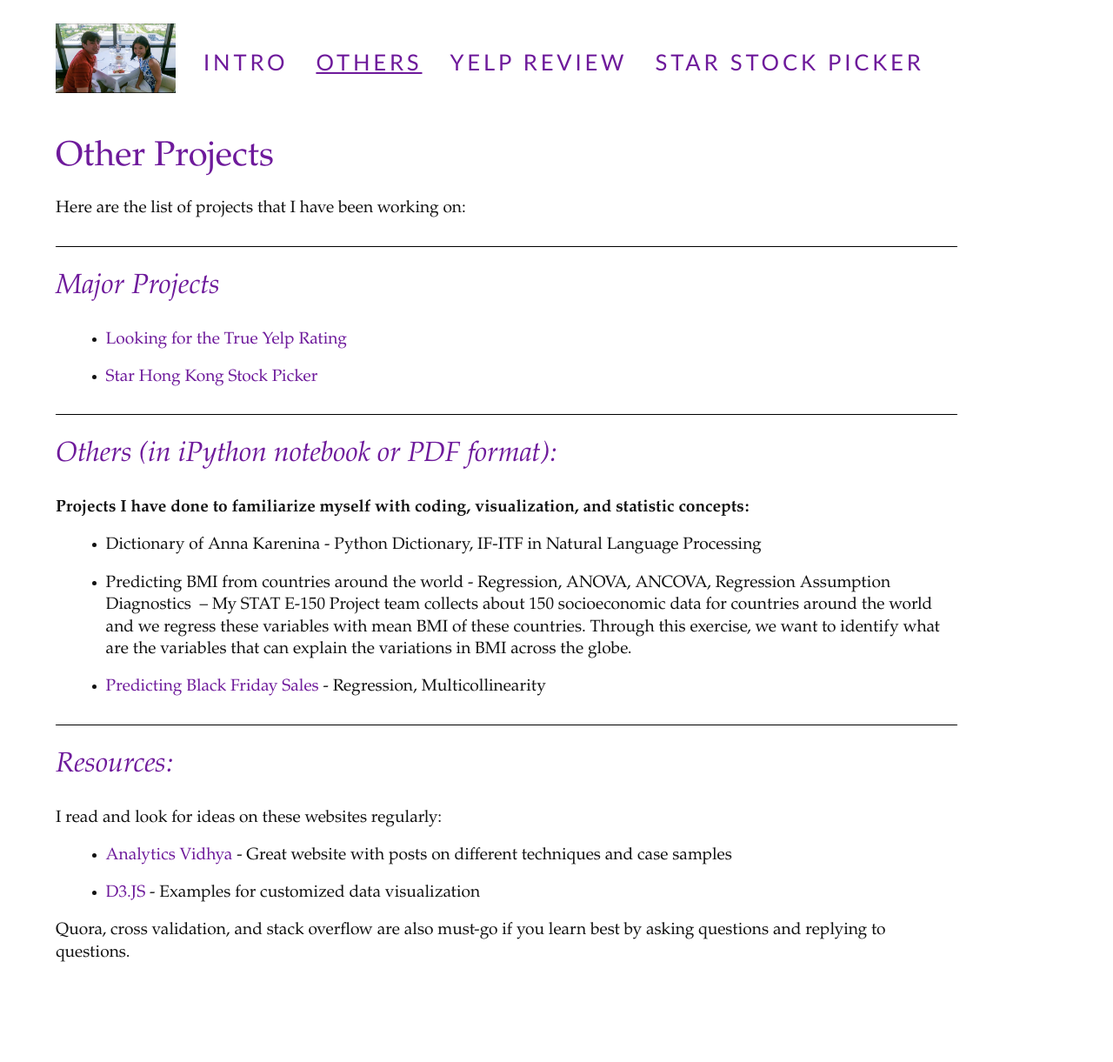
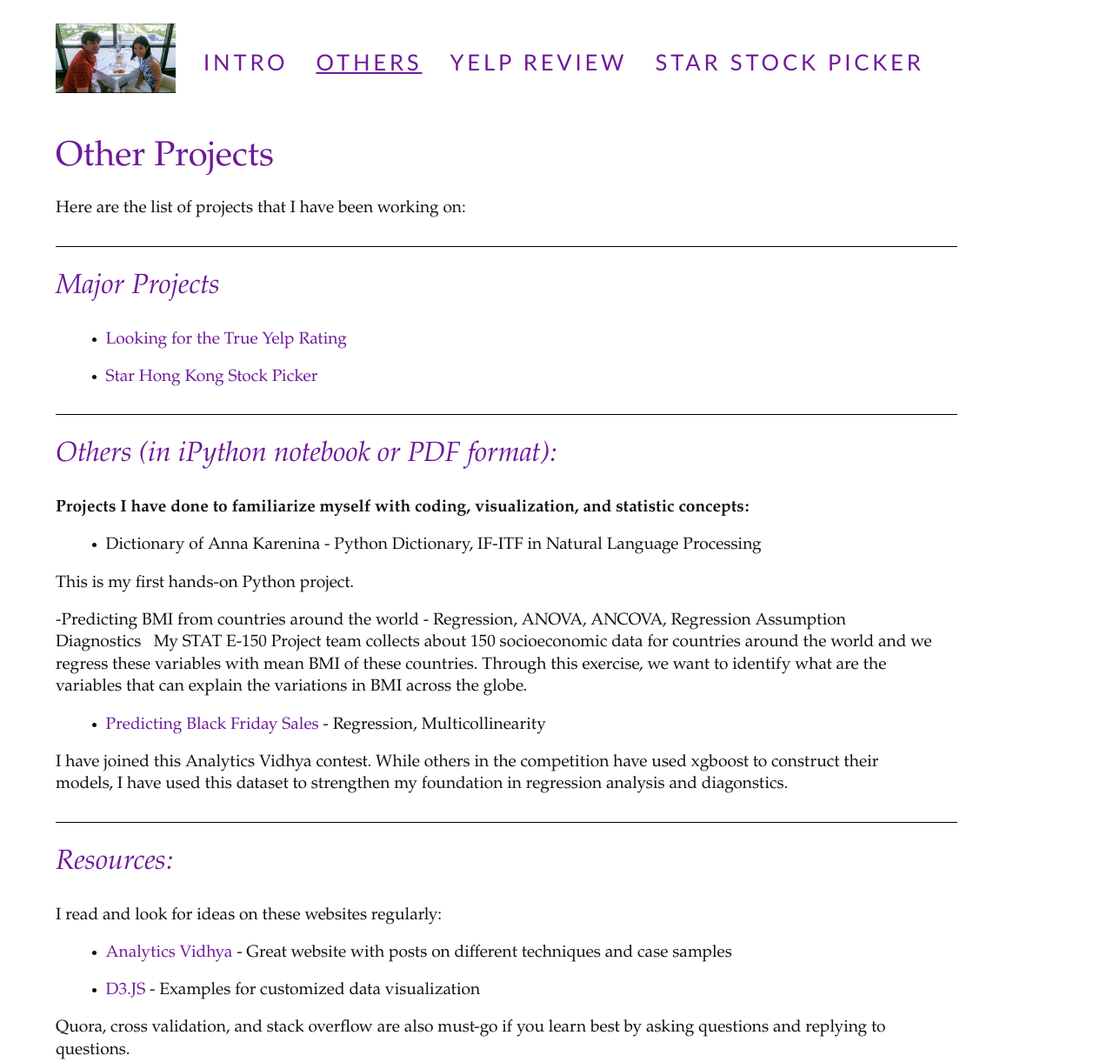
Before and after one commit to vionwinnie/old_website, a Jekyll site: the page built from OtherProj.md, in a window 1280 px wide. Shown: the whole page at 87% size. Built offline with Jekyll 4.4.1, drawn with Linux system fonts in a browser that asks for light colours; nearby versions of some CDN libraries; before the commit the page ends 1109 px from its top, so only the background shows below that.

Commit message:
Update OtherProj.md

```diff
--- a/OtherProj.md
+++ b/OtherProj.md
@@ -18,9 +18,18 @@ Here are the list of projects that I have been working on:
 
 **Projects I have done to familiarize myself with coding, visualization, and statistic concepts:**
 - Dictionary of Anna Karenina - Python Dictionary, IF-ITF in Natural Language Processing
-- Predicting BMI from countries around the world - Regression, ANOVA, ANCOVA, Regression Assumption Diagnostics
-  -- My STAT E-150 Project team collects about 150 socioeconomic data for countries around the world and we regress these variables with mean BMI of these countries. Through this exercise, we want to identify what are the variables that can explain the variations in BMI across the globe.
+
+ This is my first hands-on Python project.
+
+
+-Predicting BMI from countries around the world - Regression, ANOVA, ANCOVA, Regression Assumption Diagnostics
+
+  My STAT E-150 Project team collects about 150 socioeconomic data for countries around the world and we regress these variables with mean BMI of these countries. Through this exercise, we want to identify what are the variables that can explain the variations in BMI across the globe.
+
+
 - [Predicting Black Friday Sales](/sideproj/BlackFridayRegressionModel.ipynb) - Regression, Multicollinearity
+
+ I have joined this Analytics Vidhya contest. While others in the competition have used xgboost to construct their models, I have used this dataset to strengthen my foundation in regression analysis and diagonstics.
 
 
 ## Resources:
```
